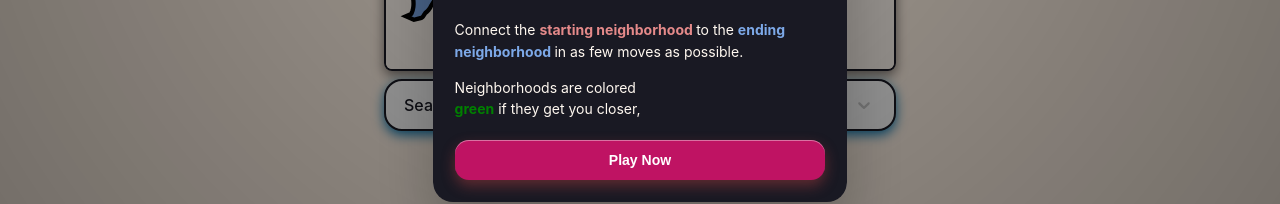
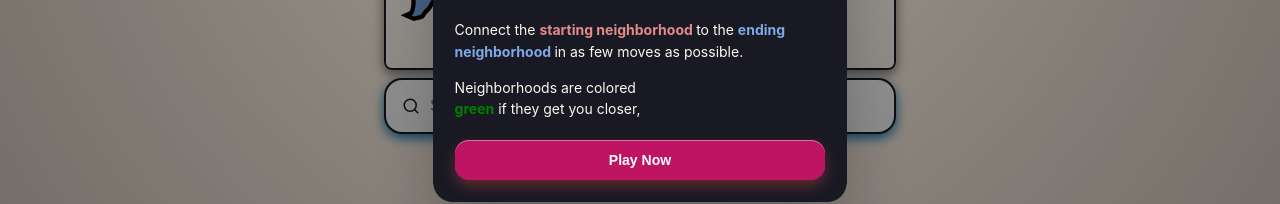
Before and after one commit to dylanolk/NYCDLE, a React (Vite) app in the folder app/: page / in a window 1280 px wide. Shown: the part 540-744 px from the top of the page. Built offline with nearby package versions, Linux system fonts and the light colour scheme.

Commit message:
fix: replace search bar with default input, fix clearing gameState

```diff
--- a/app/src/components/App.tsx
+++ b/app/src/components/App.tsx
@@ -105,8 +105,11 @@ function AppInner({ debug = false, practice = false }) {
     Object.values(registry).forEach(neighborhood => neighborhood.setGreyedOut(false))
     Object.values(registry).forEach(neighborhood => neighborhood.setShowName(false))
 
-    setGameState(_INITIAL_GAME_STATE)
-    randomizeRoute(gameState, setGameState, neighborhoods, neighborhoodsDict, practice, practiceSettings.enabled_boros)
+    const state = practice ? _INITIAL_GAME_STATE: gameState
+    if(practice){
+      setGameState(_INITIAL_GAME_STATE);
+    }
+    randomizeRoute(state, setGameState, neighborhoods, neighborhoodsDict, practice, practiceSettings.enabled_boros)
   }
 
   useEffect(()=>{resetGame()}, [location.pathname])
--- a/app/src/components/SearchBar.tsx
+++ b/app/src/components/SearchBar.tsx
@@ -1,5 +1,4 @@
-import Select from 'react-select'
-import { useRef, useState } from 'react'
+import { useEffect, useMemo, useRef, useState } from 'react'
 import { Search } from 'lucide-react'
 import { COLORS } from '../constants'
 
@@ -14,21 +13,47 @@ type SearchBarProps = {
   wrapperRef: any
 }
 
-export function SearchBar({ neighborhoods, addNeighborhood, wrapperRef }: SearchBarProps) {
-    const [value, setValue] = useState<{ value: string | number; label: string } | null>(null)
+export function SearchBar({ neighborhoods, addNeighborhood }: SearchBarProps) {
   const [inputValue, setInputValue] = useState('')
-    const [refresh, setRefresh] = useState(1)
+  const [open, setOpen] = useState(false)
+  const [activeIndex, setActiveIndex] = useState(0)
+  const wrapperRef = useRef<HTMLDivElement>(null)
 
-    const inputRef = useRef(null);
+useEffect(() => {
+  const handler = (e: MouseEvent | TouchEvent) => {
+    if (!wrapperRef.current) return
+    if (!wrapperRef.current.contains(e.target as Node)) {
+      setOpen(false)
+      setActiveIndex(0)
+    }
+  }
 
-    const baseOptions = neighborhoods.map((n) => ({
+  document.addEventListener('mousedown', handler)
+  document.addEventListener('touchstart', handler)
+
+  return () => {
+    document.removeEventListener('mousedown', handler)
+    document.removeEventListener('touchstart', handler)
+  }
+}, [])
+
+  const baseOptions = useMemo(
+    () =>
+      neighborhoods.map((n) => ({
         value: n.id,
         label: n.name,
-    }))
+      })),
+    [neighborhoods]
+  )
 
-    const getSortedOptions = () => {
+  const sortedOptions = useMemo(() => {
     const query = inputValue.toLowerCase()
-        if (!query) return [...baseOptions].sort((a, b) => a.label.localeCompare(b.label))
+
+    if (!query) {
+      return [...baseOptions].sort((a, b) =>
+        a.label.localeCompare(b.label)
+      )
+    }
 
     return [...baseOptions]
       .filter((o) => o.label.toLowerCase().includes(query))
@@ -46,109 +71,135 @@ export function SearchBar({ neighborhoods, addNeighborhood, wrapperRef }: Search
 
         return aLabel.indexOf(query) - bLabel.indexOf(query)
       })
+  }, [inputValue, baseOptions])
+
+  const commit = (opt: any) => {
+    if (!opt) return
+    addNeighborhood(opt.value)
+    setInputValue('')
+    setOpen(false)
+    setActiveIndex(0)
   }
 
-    const selectStyles = {
-        control: (base: any, state: any) => ({
-            ...base,
+  return (
+    <div
+    ref={wrapperRef}
+      style={{
+        width: '100%',
+        padding: '8px 0',
+        marginBottom: '3rem',
+        position: 'relative',
+        fontFamily:
+          '"Inter", "SF Pro Display", -apple-system, BlinkMacSystemFont, sans-serif',
+      }}
+    >
+      {/* Input */}
+      <div
+        style={{
+          display: 'flex',
+          alignItems: 'center',
           minHeight: 52,
           borderRadius: 18,
-            border: `2px solid ${COLORS.dark_blue}`, // subtle earthy accent
+          border: `2px solid ${COLORS.dark_blue}`,
           boxShadow: `0 4px 12px ${COLORS.blue}`,
-            cursor: 'text',
-            transition: 'all 0.2s ease',
-            transform: state.isFocused ? 'scale(1.02)' : 'scale(1)',
-        }),
+          padding: '0 16px',
+          background: 'white',
+        }}
+      >
+        <Search size={18} color={COLORS.dark_blue} />
+        <input
+          value={inputValue}
+          placeholder="Search neighborhoods…"
+          onFocus={() => {
+            setInputValue('')      // clear on click
+            setOpen(true)
+          }}
+          onChange={(e) => {
+            setInputValue(e.target.value)
+            setOpen(true)
+            setActiveIndex(0)
+          }}
+          onKeyDown={(e) => {
+            if (!open) return
 
-        valueContainer: (base: any) => ({ ...base, padding: '0 16px' }),
+            if (e.key === 'ArrowDown') {
+              e.preventDefault()
+              setActiveIndex((i) =>
+                Math.min(i + 1, sortedOptions.length - 1)
+              )
+            }
 
-        input: (base: any) => ({
-            ...base,
-            margin: 0,
-            padding: 0,
+            if (e.key === 'AxrrowUp') {
+              e.preventDefault()
+              setActiveIndex((i) => Math.max(i - 1, 0))
+            }
+
+            if (e.key === 'Enter') {
+              e.preventDefault()
+              commit(sortedOptions[activeIndex])
+            }
+
+            if (e.key === 'Escape') {
+              setOpen(false)
+            }
+          }}
+          style={{
+            flex: 1,
+            border: 'none',
+            outline: 'none',
+            marginLeft: 8,
             fontSize: 16,
             fontWeight: 500,
-        }),
+            color: COLORS.dark_blue,
+            background: 'transparent',
+          }}
+        />
+      </div>
 
-        placeholder: (base: any) => ({
-            ...base,
-            color: COLORS.dark_blue, // subtle, readable
-            fontWeight: 500,
-            fontSize: 16,
-        }),
-
-        singleValue: (base: any) => ({
-            ...base,
-            fontSize: 16,
-            fontWeight: 600,
+      {/* Dropdown */}
+      {open && sortedOptions.length > 0 && (
+        <div
+          style={{
+            position: 'absolute',
+            top: '110%',
+            left: 0,
+            right: 0,
+            background: COLORS.lifted_background,
+            borderRadius: 16,
+            boxShadow: '0 18px 36px rgba(0,0,0,0.14)',
+            maxHeight: 320,
+            overflowY: 'auto',
+            zIndex: 10,
+            padding: '6px 0',
+          }}
+        >
+          {sortedOptions.map((o, i) => {
+            const active = i === activeIndex
+            return (
+              <div
+                key={o.value}
+                onMouseEnter={() => setActiveIndex(i)}
+                onMouseDown={(e) => e.preventDefault()} // prevent input blur
+                onClick={() => commit(o)}
+                style={{
+                  padding: '12px 18px',
+                  cursor: 'pointer',
+                  fontWeight: active ? 600 : 500,
                   color: COLORS.dark_blue,
-        }),
-
-        menu: (base: any) => ({
-            ...base,
-            borderRadius: 14,
-            boxShadow: '0 16px 32px rgba(0,0,0,0.12)',
-            overflowY: 'auto',
-        }),
-
-        option: (base: any, state: any) => ({
-            ...base,
-            padding: '12px 16px',
-            backgroundColor: COLORS.lifted_background,
-            color: COLORS.dark_blue,
-            cursor: 'pointer',
-            fontWeight: state.isSelected ? 600 : 500,
-        }),
-
-        indicatorsContainer: (base: any) => ({
-            ...base,
-            display: 'flex',
-            alignItems: 'center',
-            paddingRight: 12,
-        }),
-    }
-
-    const customComponents = {
-        DropdownIndicator: () => null,
-        IndicatorSeparator: () => null,
-        IndicatorsContainer: ({ innerProps }: any) => (
-            <div {...innerProps} style={{ display: 'flex', alignItems: 'center', paddingRight: 12 }}>
-                <Search size={18} color={COLORS.dark_blue} />
+                  background: active
+                    ? 'rgba(0,0,0,0.06)'
+                    : 'transparent',
+                  borderRadius: 10,
+                  margin: '2px 6px',
+                  transition: 'all 0.12s ease',
+                }}
+              >
+                {o.label}
               </div>
-        ),
-    }
-
-    const wrapper_style = {
-        width: '100%',
-        padding: '8px 0px',
-        marginBottom: '3rem',
-        fontFamily:
-            '"Inter", "SF Pro Display", -apple-system, BlinkMacSystemFont, sans-serif',
-        onclick: ()=>null
-
-    }
-
-    const clear = () => {
-        inputRef.current.clearValue();
-    };
-
-    return (
-        <div style={wrapper_style}>
-            <Select
-                key={refresh}
-                ref={inputRef}
-                options={getSortedOptions()}
-                isClearable
-                placeholder="Search neighborhoods…"
-                styles={selectStyles}
-                onMenuOpen={() => clear()}
-                onInputChange={(val) => setInputValue(val)}
-                onChange={(option) => {
-                    setValue(option)
-                    if (option) addNeighborhood(option.value)
-                }}
-                menuShouldScrollIntoView
-            />
+            )
+          })}
+        </div>
+      )}
     </div>
   )
 }
```
Lines whose indentation alone changed are shown as unchanged.
